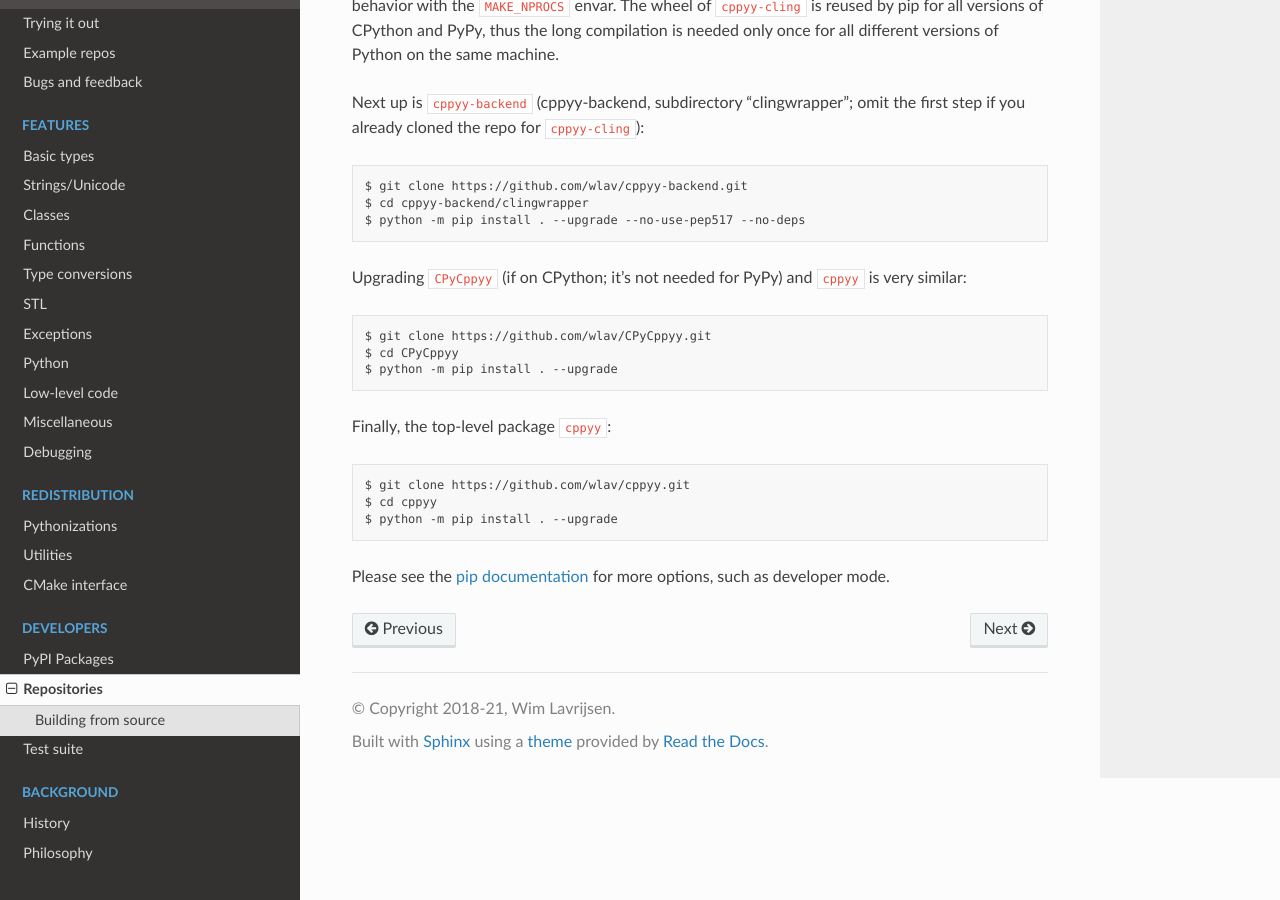
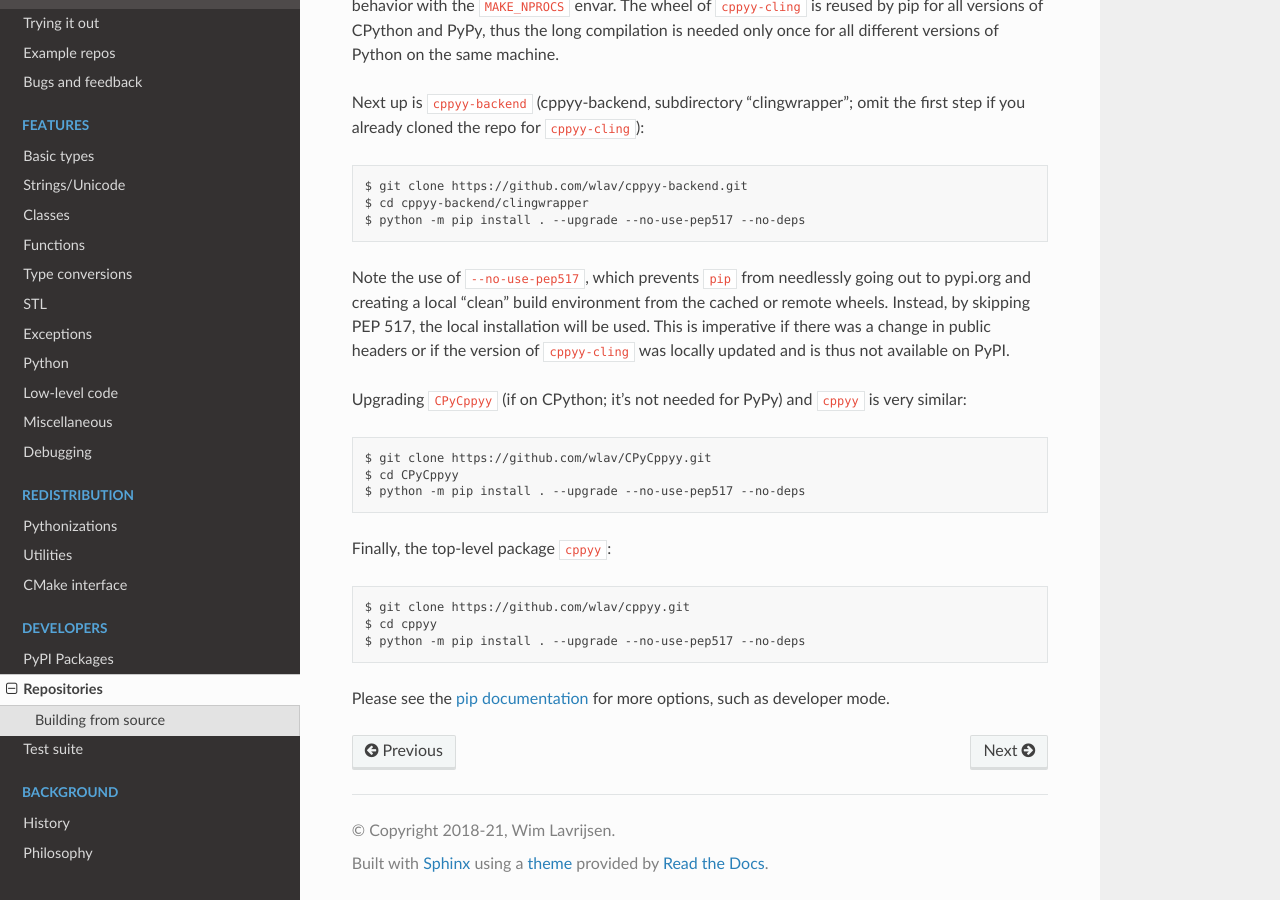
Before and after one commit to wlav/cppyy, a Sphinx documentation site: the page built from doc/source/repositories.rst, in a window 1280 px wide and 900 px high, scrolled down 1484 px. Built offline with Sphinx 7.4.7 and the Read the Docs theme 2.0.0, drawn with Linux system fonts in a browser that asks for light colours.

Commit message:
explain PEP 517 behavior when building

```diff
--- a/doc/source/repositories.rst
+++ b/doc/source/repositories.rst
@@ -86,18 +86,25 @@ the first step if you already cloned the repo for ``cppyy-cling``)::
  $ cd cppyy-backend/clingwrapper
  $ python -m pip install . --upgrade --no-use-pep517 --no-deps
 
+Note the use of ``--no-use-pep517``, which prevents ``pip`` from needlessly
+going out to pypi.org and creating a local "clean" build environment from the
+cached or remote wheels.
+Instead, by skipping PEP 517, the local installation will be used.
+This is imperative if there was a change in public headers or if the version
+of ``cppyy-cling`` was locally updated and is thus not available on PyPI.
+
 Upgrading ``CPyCppyy`` (if on CPython; it's not needed for PyPy) and ``cppyy``
 is very similar::
 
  $ git clone https://github.com/wlav/CPyCppyy.git
  $ cd CPyCppyy
- $ python -m pip install . --upgrade
+ $ python -m pip install . --upgrade --no-use-pep517 --no-deps
 
 Finally, the top-level package ``cppyy``::
 
  $ git clone https://github.com/wlav/cppyy.git
  $ cd cppyy
- $ python -m pip install . --upgrade
+ $ python -m pip install . --upgrade --no-use-pep517 --no-deps
 
 Please see the `pip documentation`_ for more options, such as developer mode.
 
```
